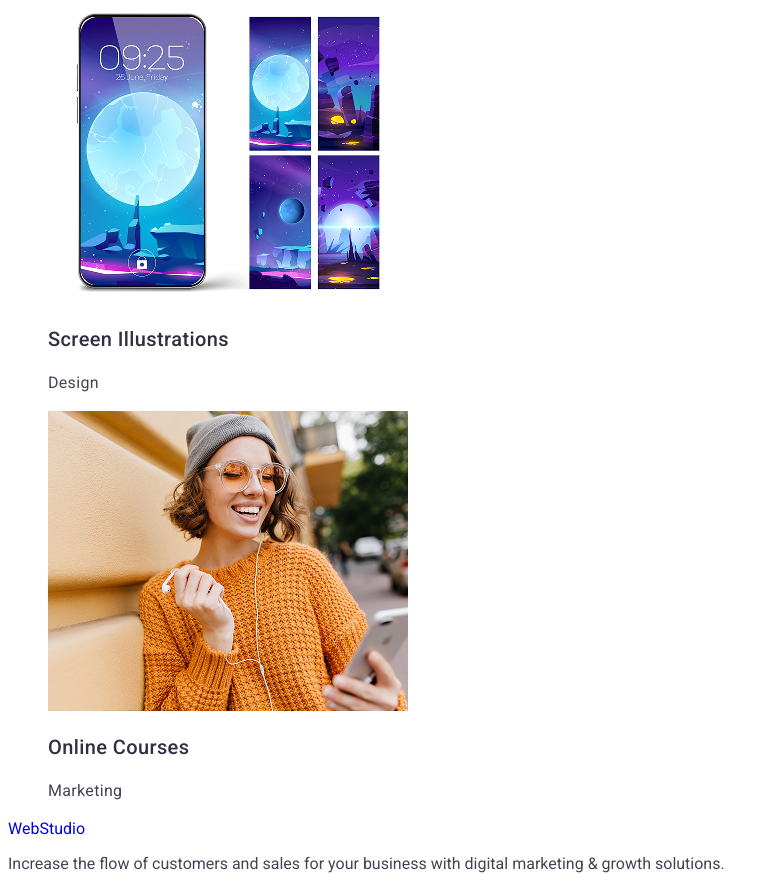
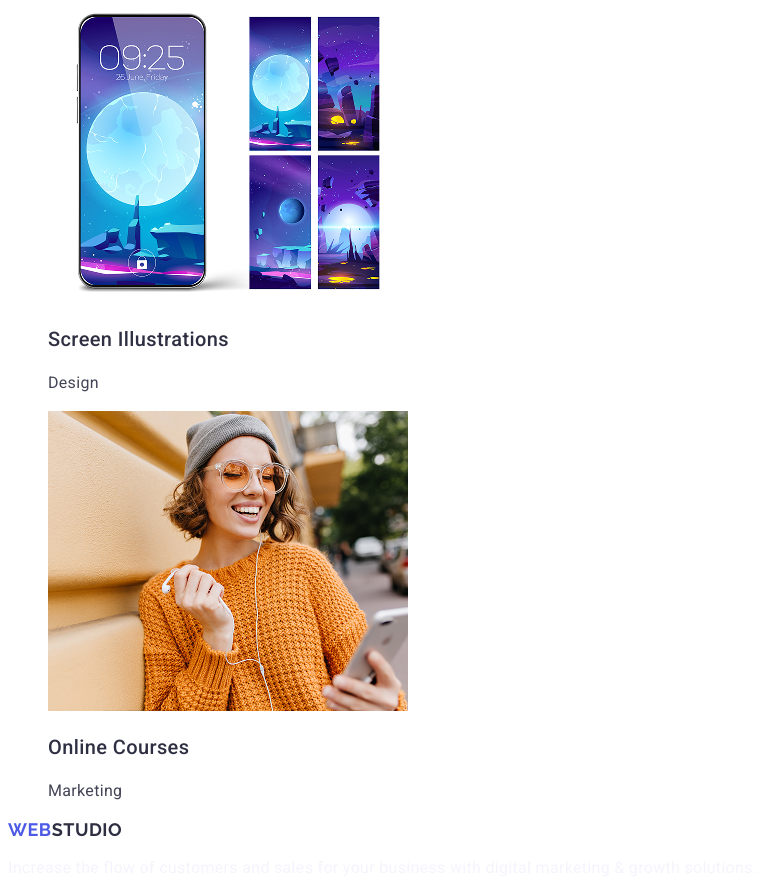
Before and after one commit to Nishiyuuu/goit-markup-hw-02, a plain HTML site: page index.html in a window 1280 px wide. Shown: the part 4048-4944 px from the top of the page, without its empty margins (0-779 px from the left). Drawn offline with Linux system fonts and the light colour scheme.

Commit message:
editing footer

```diff
--- a/css/styles.css
+++ b/css/styles.css
@@ -15,7 +15,7 @@ address{
     font-style: normal;
 }
 
-.header-nav .header-logo{
+.header-logo{
     font-size: 18px;
     font-family: "Raleway", sans-serif;
     font-weight: bold;
@@ -24,7 +24,8 @@ address{
     letter-spacing: 0.03em;
     color: #4d5ae5;
 }
-.header-nav .header-logo span{
+
+.header-logo span{
     color: #2e2f42;
 }
 
@@ -157,3 +158,25 @@ address{
     letter-spacing: 0.02em;
     color: #434455;
 }
+
+.footer-logo{
+    font-size: 18px;
+    font-family: "Raleway", sans-serif;
+    font-weight: bold;
+    text-transform: uppercase;
+    line-height: 1.17;
+    letter-spacing: 0.03em;
+    color: #4d5ae5;
+}
+
+.footer-logo span{
+    color: #2e2f42;
+}
+
+.footer-description{
+    font-size: 16px;
+    font-weight: normal;
+    line-height: 1.5;
+    letter-spacing: 0.02em;
+    color: #f4f4fd;
+}
--- a/index.html
+++ b/index.html
@@ -125,9 +125,9 @@
 
         </section>
     </main>
-    <footer>
-        <a href="./index.html"> WebStudio</a>
-        <p>Increase the flow of customers and sales for your business with digital marketing & growth solutions.</p>
+    <footer class="footer">
+        <a href="./index.html" class="footer-logo">Web<span>Studio</span></a>
+        <p class="footer-description">Increase the flow of customers and sales for your business with digital marketing & growth solutions.</p>
     </footer>
 </body>
 </html>
```
